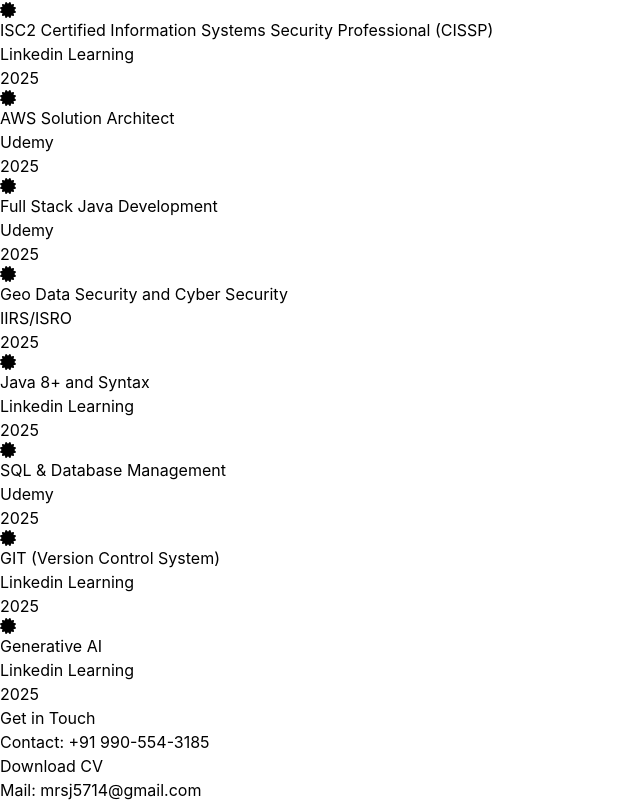
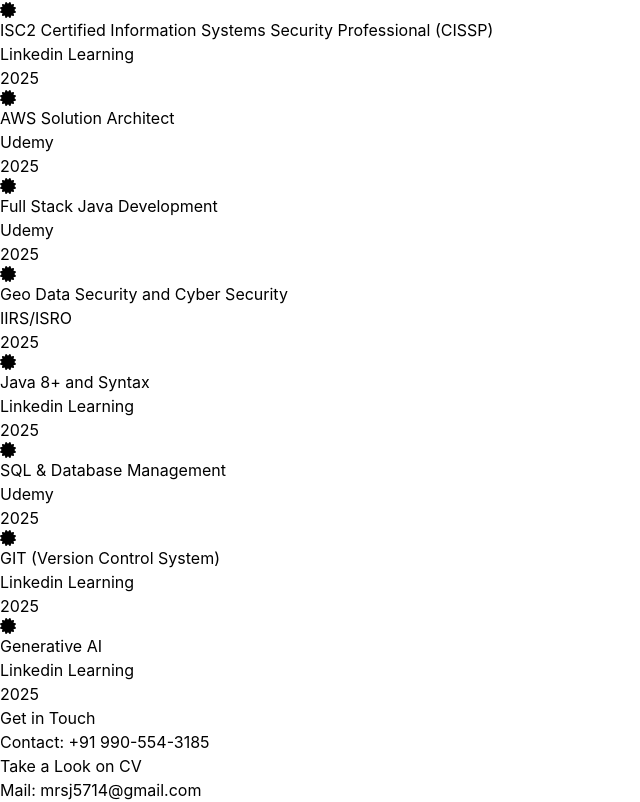
Before and after one commit to rajSunny5714/Portfolio-Web, a React (Vite) app: page / in a window 1280 px wide. Shown: the part 5456-6258 px from the top of the page, without its empty margins (0-640 px from the left). Built offline with nearby package versions, Linux system fonts and the light colour scheme.

Commit message:
Update Contact.jsx

```diff
--- a/src/components/Contact.jsx
+++ b/src/components/Contact.jsx
@@ -21,7 +21,7 @@
         initial={{ opacity: 0, x: 100 }}
         transition={{ duration: 1 }}
         className='my-4'>{CONTACT.phoneNo}</motion.p>
-        <p className='my-4'> <a href={mycv} className='border-b' download="My-CV.pdf"> <button>Download CV</button> </a></p>
+        <p className='my-4'> <a href="https://drive.google.com/file/d/1xZ2mJlFalqefaznk5-cmEloqKJEINWXz/view" className='border-b' download=""> <button>Take a Look on CV</button> </a></p>
         <a href={`mailto:${CONTACT.email}`} className='my-4 border-b'>{CONTACT.email}</a>
       </div>
     </div>
```
